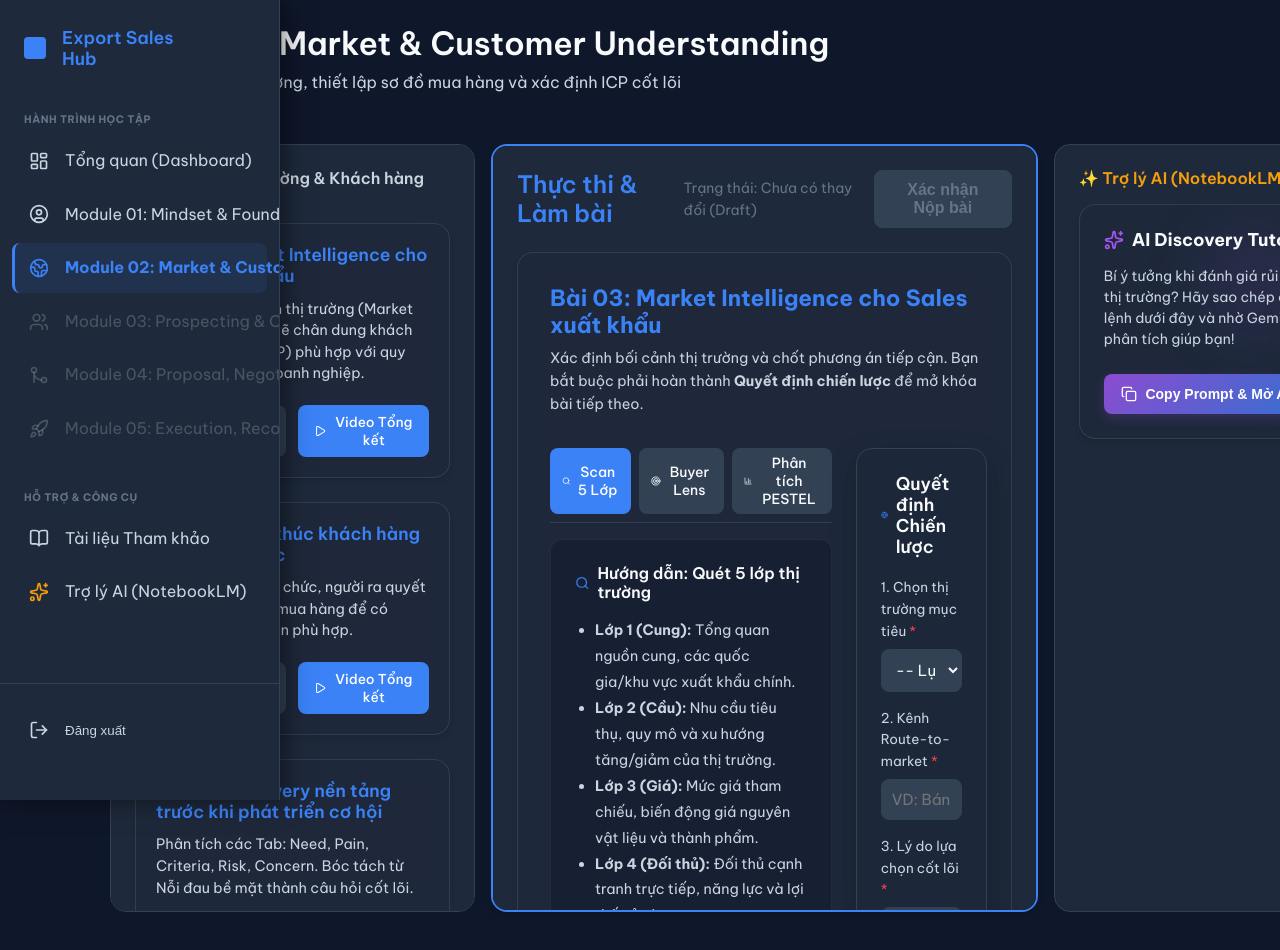
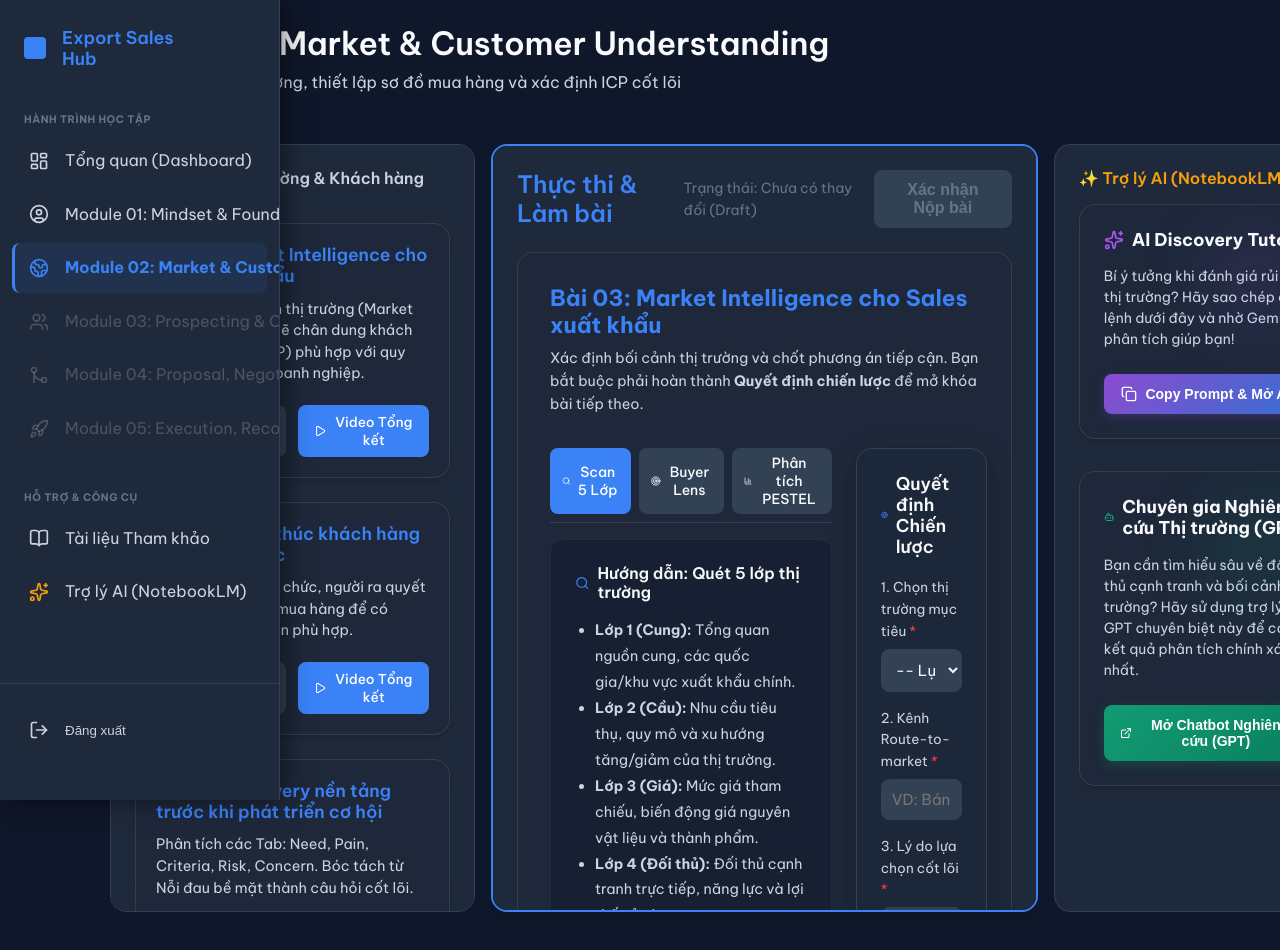
Before and after one commit to nhtrung11794/export-sales-hub, a Next.js app: page /m02 in a window 1280 px wide. Shown: the top 950 px of the page. Built offline with nearby package versions, Linux system fonts and the light colour scheme; no server answers.

Commit message:
feat(m02): add GPT Market Research Assistant link

```diff
--- a/src/app/(app)/(modules)/m02/page.tsx
+++ b/src/app/(app)/(modules)/m02/page.tsx
@@ -4,6 +4,7 @@ import React, { useState, useEffect } from 'react';
 import ModuleLayout from '@/components/layout/ModuleLayout';
 import M02_CombinedForm from '@/components/modules/m02/M02_CombinedForm';
 import GeminiSparkCard from '@/components/ai-tutors/GeminiSparkCard';
+import GPTResearchCard from '@/components/ai-tutors/GPTResearchCard';
 import { createClient } from '@/lib/supabase/client';
 import { useModuleStore } from '@/store/useModuleStore';
 import { Play, BookOpen, X } from 'lucide-react';
@@ -211,7 +212,12 @@ export default function M02Page() {
         moduleTitle="Module 02: Thị trường & Khách hàng (ICP)"
         learningContent={learningContent}
         formContent={<M02_CombinedForm />}
-        aiTutorContent={<GeminiSparkCard />}
+        aiTutorContent={
+          <>
+            <GeminiSparkCard />
+            <GPTResearchCard />
+          </>
+        }
         previewUrl={previewUrl}
         onClosePreview={() => setPreviewUrl(null)}
         headerActionNode={
--- /dev/null
+++ b/src/components/ai-tutors/GPTResearchCard.tsx
@@ -0,0 +1,47 @@
+'use client';
+
+import React from 'react';
+import { ExternalLink, Bot } from 'lucide-react';
+
+export default function GPTResearchCard() {
+  const chatGptLink = 'https://chatgpt.com/g/g-6FS44yVyI-market-research-competitor-analysis-expert';
+
+  const handleOpenGpt = () => {
+    window.open(chatGptLink, '_blank');
+  };
+
+  return (
+    <div className="glass-panel" style={{ padding: '24px', position: 'relative', overflow: 'hidden', marginTop: '16px' }}>
+      {/* Ambient background glow for GPT tutor */}
+      <div style={{ position: 'absolute', top: 0, right: 0, width: '150px', height: '150px', background: 'radial-gradient(circle, rgba(16,185,129,0.15) 0%, rgba(0,0,0,0) 70%)', filter: 'blur(30px)', zIndex: 0, pointerEvents: 'none' }}></div>
+
+      <div style={{ position: 'relative', zIndex: 1 }}>
+        <div style={{ display: 'flex', alignItems: 'center', gap: '8px', marginBottom: '16px' }}>
+          <Bot size={20} color="#10b981" />
+          <h3 style={{ fontSize: '1.1rem', fontWeight: 'bold', color: 'var(--text-primary)' }}>Chuyên gia Nghiên cứu Thị trường (GPT)</h3>
+        </div>
+
+        <p style={{ fontSize: '0.875rem', color: 'var(--text-secondary)', marginBottom: '24px', lineHeight: '1.5' }}>
+          Bạn cần tìm hiểu sâu về đối thủ cạnh tranh và bối cảnh thị trường? Hãy sử dụng trợ lý GPT chuyên biệt này để có kết quả phân tích chính xác nhất.
+        </p>
+
+        <button
+          onClick={handleOpenGpt}
+          style={{
+            width: '100%',
+            display: 'flex', alignItems: 'center', justifyContent: 'center', gap: '8px',
+            background: 'linear-gradient(135deg, rgba(16,185,129,0.8), rgba(5,150,105,0.8))',
+            color: '#fff', padding: '12px 16px', borderRadius: '8px', border: 'none',
+            fontSize: '0.875rem', fontWeight: 'bold', cursor: 'pointer',
+            boxShadow: '0 4px 12px rgba(16, 185, 129, 0.2)',
+            transition: 'all 0.2s ease'
+          }}
+          onMouseOver={(e) => e.currentTarget.style.transform = 'translateY(-2px)'}
+          onMouseOut={(e) => e.currentTarget.style.transform = 'translateY(0)'}
+        >
+          <ExternalLink size={16} /> Mở Chatbot Nghiên cứu (GPT)
+        </button>
+      </div>
+    </div>
+  );
+}
```
